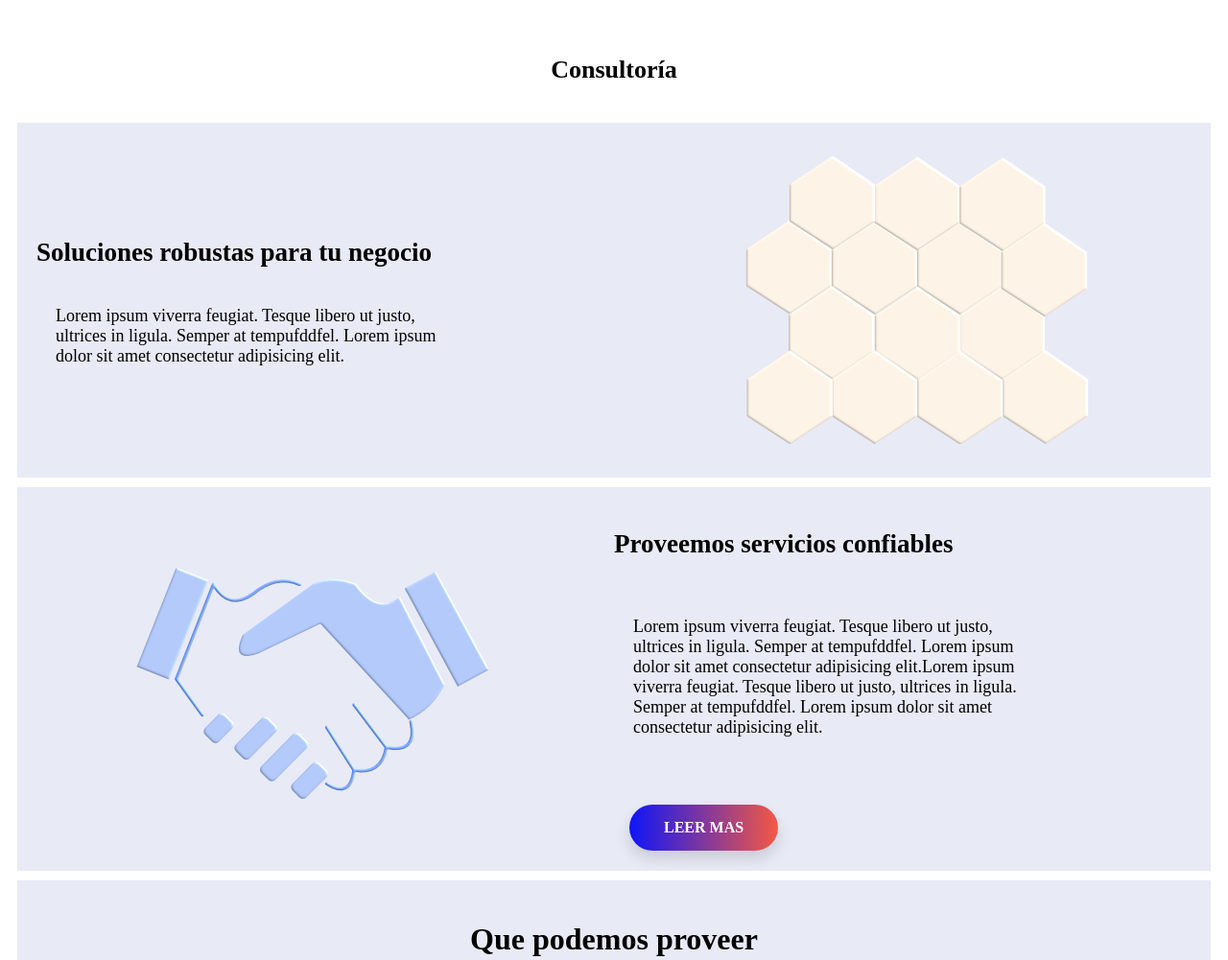
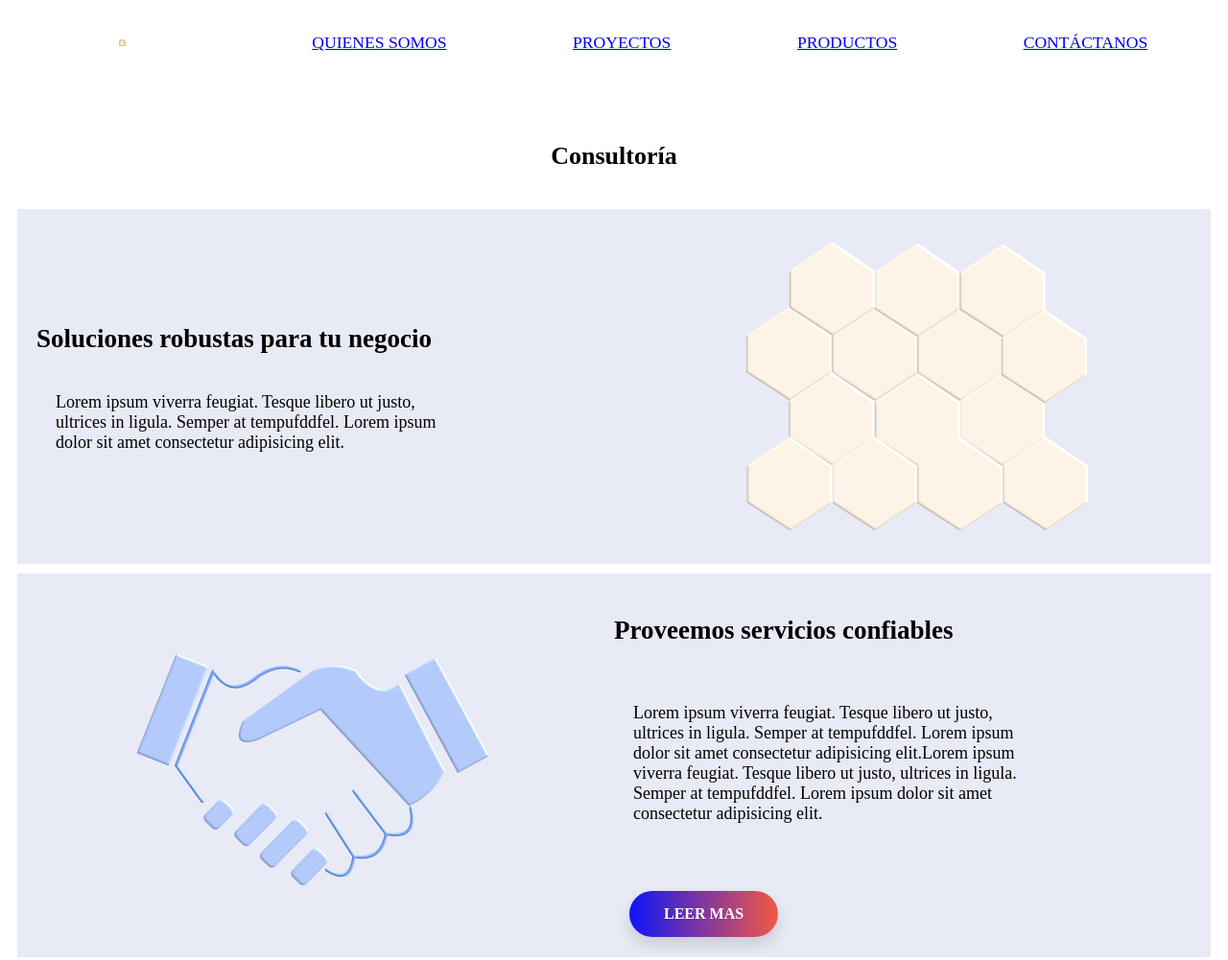
Before and after one commit to githubJHEB/PlusUpbSprint, a plain HTML site: page public_html/consultoria.html in a window 1280 px wide. Shown: the top 1001 px of the page at 96% size. Drawn offline with Linux system fonts and the light colour scheme.

Commit message:
Refactor Registo y cosnultoria

```diff
--- a/public_html/ccs/servicio.css
+++ b/public_html/ccs/servicio.css
@@ -2,7 +2,7 @@
 .contenedor_padre{/*Infraestructura*/
   display: grid;
   grid-template-columns: repeat(1,1fr);
-  grid-template-rows: 10px 50px 400px 400px 700px 500px;
+  grid-template-rows: 100px 50px 400px 400px 700px 500px;
   grid-row-gap: 10px;
   margin: 0 auto;
   border-radius: 5px;
@@ -20,6 +20,12 @@
 
 .menu{
   grid-area: menu;
+  display: flex;
+  justify-content: space-around;
+  align-content: space-around;
+  text-decoration: none;
+  list-style-type: none;
+  background-color: #f2f2f;
 }
 .titulo-servicio{
   margin-top: 20px;
--- a/public_html/consultoria.html
+++ b/public_html/consultoria.html
@@ -15,8 +15,31 @@ and open the template in the editor.
     <body>
       <div class="contenedor_padre">
 
+        <div>
+          <ul class="menu">
+      			<li>
+      				<a id="logoAgile"href="index.html">
+      					<img src="img/logo.png" alt="Icono empresa"  style= "width:10%; max-width: 70px;" >
+      				</a>
+      			</li>
+      			<li>
+      				<a href="quienesSomos.html" style="font-size: 1.1em;">QUIENES SOMOS</a>
+      			</li>
+      			<li>
+      				<a href="proyectos.html" style="font-size: 1.1em;">PROYECTOS</a>
+      			</li>
+      			<li>
+      				<a href="productos.html" style="font-size: 1.1em;">PRODUCTOS</a>
+      			</li>
+      			<li>
+      				<a href="contactanos.html" style="font-size: 1.1em;">CONTÁCTANOS</a>
+      			</li>
+      		</ul>
+
+      	</div>
+
           <div class="titulo-servicio">
-              <p id="menu">Consultoría</p>
+              <p>Consultoría</p>
             </div>
 
         <div class="slogan-1">
```
Also changed, not shown: public_html/index.html (+1 -1 lines).
